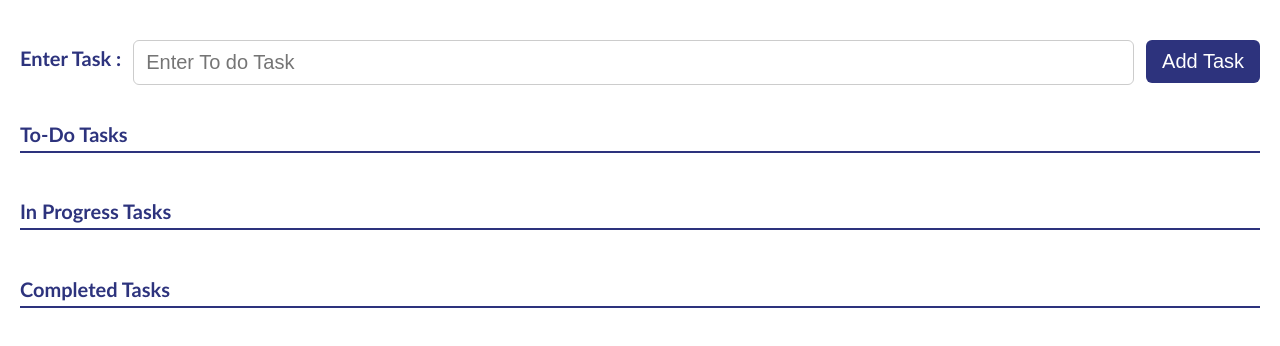
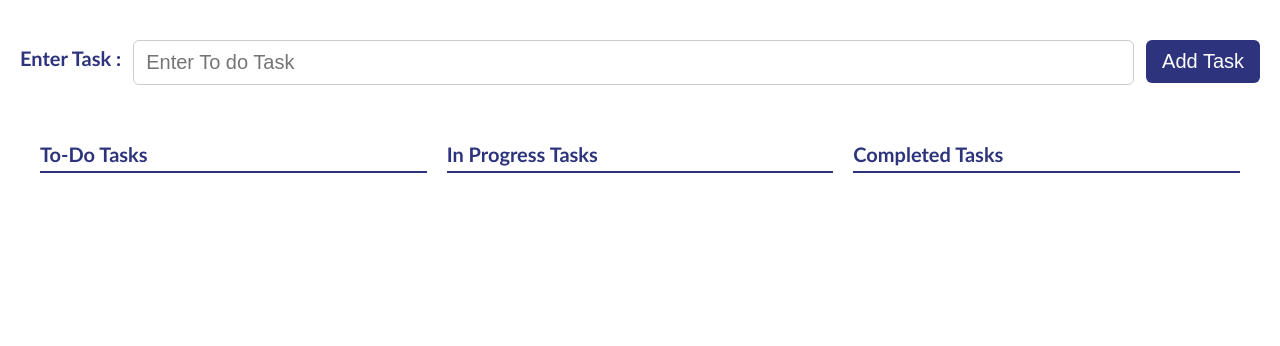
Before and after one commit to neha9029/Todo-FlexBox, a React (Create React App) app: page / in a window 1280 px wide. Shown: the top 346 px of the page. Built offline with nearby package versions, Linux system fonts and the light colour scheme.

Commit message:
updated class names and css

```diff
--- a/src/App.js
+++ b/src/App.js
@@ -30,9 +30,11 @@ export default function App() {
   return (
     <>
       <Task task={task} setTask={setTask} onAdd={handleAddToList} />
-      <TodoList tasks={todoTasks} onMove={moveToInProgress} />
-      <InProgressList tasks={inProgressTasks} onMove={moveToCompleted} />
-      <CompletedList tasks={completedTasks} />
+      <div className="task-board">
+        <TodoList tasks={todoTasks} onMove={moveToInProgress} />
+        <InProgressList tasks={inProgressTasks} onMove={moveToCompleted} />
+        <CompletedList tasks={completedTasks} />
+      </div>
     </>
   );
 }
@@ -79,7 +81,7 @@ function TodoList({ tasks, onMove }) {
 
 function InProgressList({ tasks, onMove }) {
   return (
-    <div className="todo-list">
+    <div className="inprogress-list">
       <h2 className="todo-task-label">In Progress Tasks</h2>
       {tasks.map((t, index) => (
         <div key={index} className="task-card">
@@ -95,7 +97,7 @@ function InProgressList({ tasks, onMove }) {
 
 function CompletedList({ tasks }) {
   return (
-    <div className="todo-list">
+    <div className="completed-list">
       <h2 className="todo-task-label">Completed Tasks</h2>
       {tasks.map((t, index) => (
         <div key={index} className="task-card">
--- a/src/index.css
+++ b/src/index.css
@@ -37,6 +37,12 @@ body {
   box-shadow: 0 0 0 2px rgba(45, 51, 125, 0.2);
 }
 
+.task-board {
+  display: flex;
+  gap: 20px;
+  align-items: flex-start;
+  padding: 20px;
+}
 .task-button,
 .inprogress-button,
 .complete-button {
@@ -69,14 +75,20 @@ body {
   border-bottom: 2px solid #2d337d;
   color: #2d337d;
 }
-.todo-list {
+
+.todo-list,
+.inprogress-list,
+.completed-list {
   display: flex;
+  flex: 1;
   flex-direction: column;
   gap: 10px;
   margin-top: 20px;
+  /* min-height: 300px; */
 }
 
 .task-card {
+  min-height: 60px;
   padding: 10px;
   background: #f9f9f9;
   border-left: 5px solid #2d337d;
```
